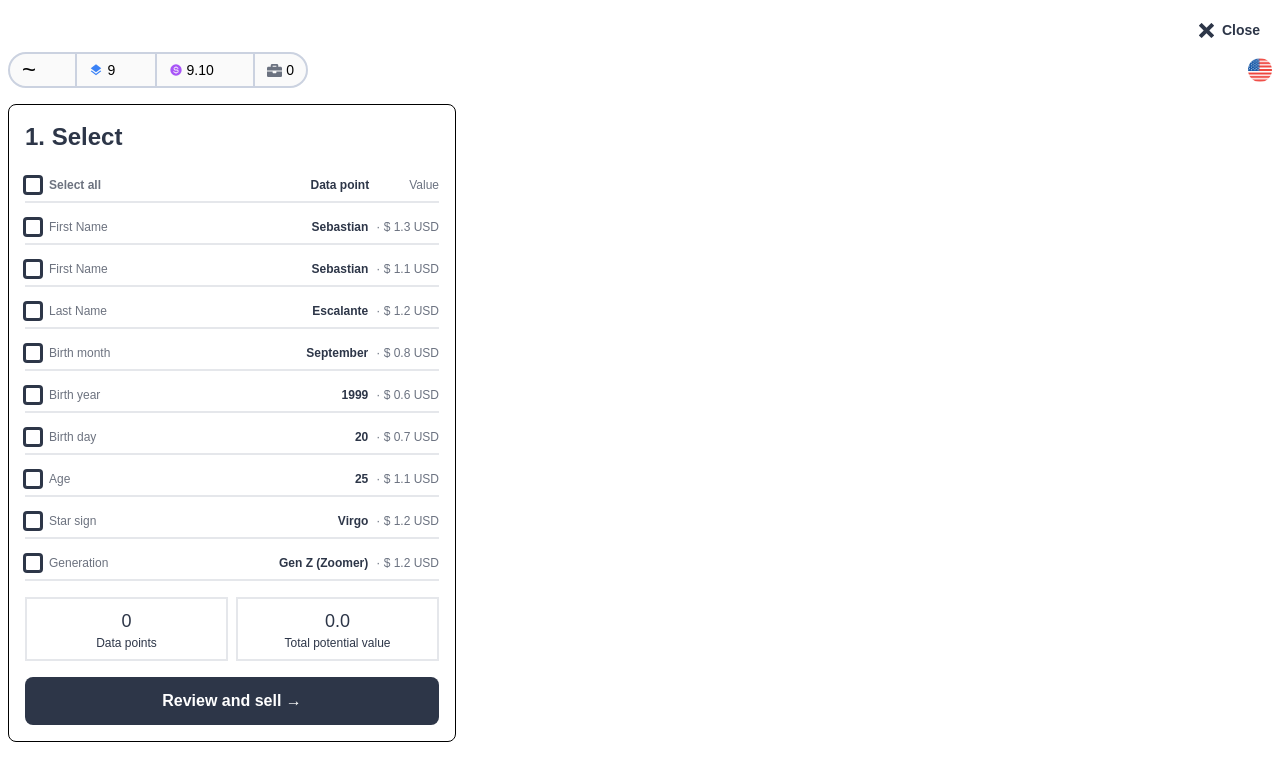
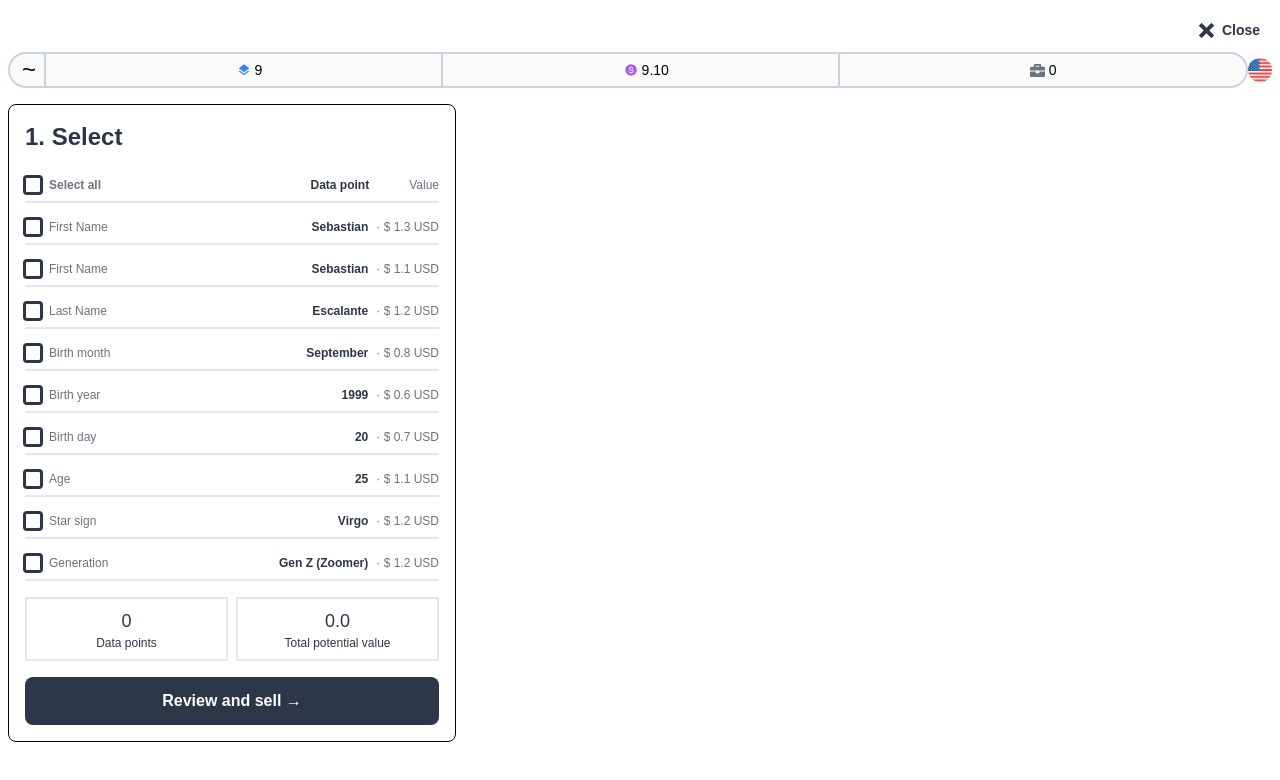
Before and after one commit to RIVER-Data-AI/moment-0, a Next.js app: page /chat_v2 in a window 1280 px wide. Shown: the top 780 px of the page. Built offline with nearby package versions, Linux system fonts and the light colour scheme.

Commit message:
feat: center the tildeheader v2

```diff
--- a/src/views/v2/TildeHeaderV2.tsx
+++ b/src/views/v2/TildeHeaderV2.tsx
@@ -15,21 +15,21 @@ const TildeHeaderV2: React.FC<TildeHeaderV2Props> = ({
   enterprises = 0,
 }) => {
   return (
-    <div className="flex w-[300px] justify-between bg-[#FAFAFA] rounded-full text-black text-sm px-3 border-2 border-[#CBD2E0]">
-      <span className="flex text-2xl">~</span>
-      <div className="flex items-center border-l-2 border-[#CBD2E0] pl-3">
+    <div className="flex w-full justify-between bg-[#FAFAFA] rounded-full text-black text-sm px-3 border-2 border-[#CBD2E0]">
+      <span className="flex text-2xl pr-2">~</span>
+      <div className="flex justify-center items-center border-l-2 border-[#CBD2E0] pl-3 w-full">
         <span className="text-blue-500">
           <MdLayers />
         </span>
         <span className="ml-1">{datapoints}</span>
       </div>
-      <div className="flex items-center border-l-2 border-[#CBD2E0] pl-3">
+      <div className="flex justify-center items-center border-l-2 border-[#CBD2E0] pl-3 w-full">
         <span className="text-purple-500">
           <CoinIcon />
         </span>
         <span className="ml-1">{potentialValue?.toFixed(2)}</span>
       </div>
-      <div className="flex items-center border-l-2 border-[#CBD2E0] pl-3">
+      <div className="flex justify-center items-center border-l-2 border-[#CBD2E0] pl-3 w-full">
         <span className="text-gray-500">
           <FaBriefcase size={15} />
         </span>
```
